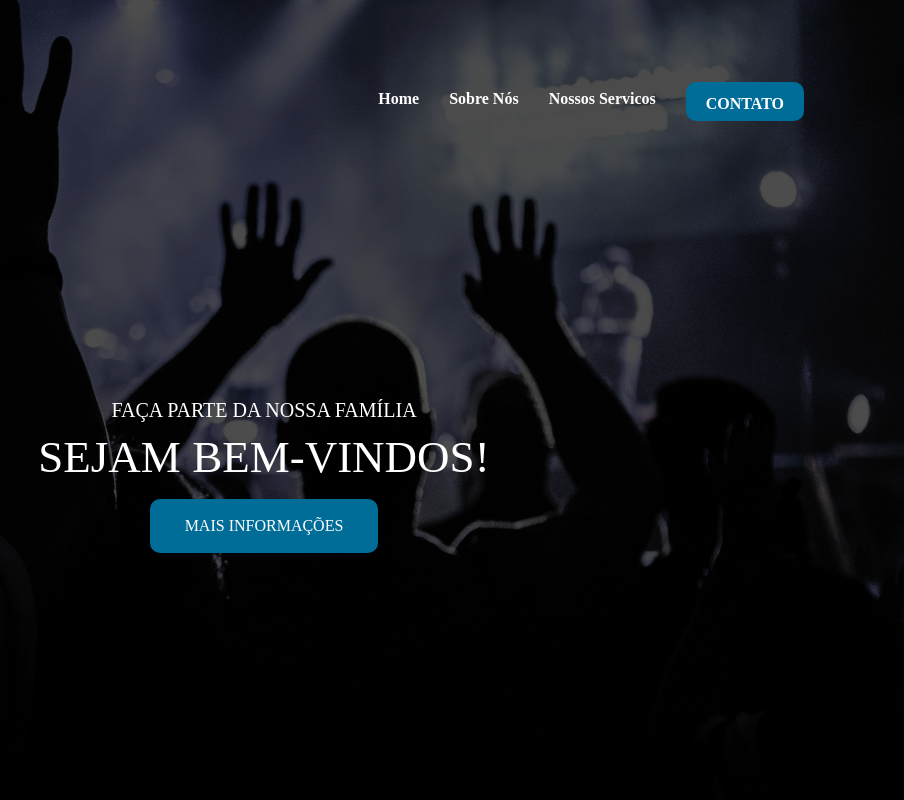
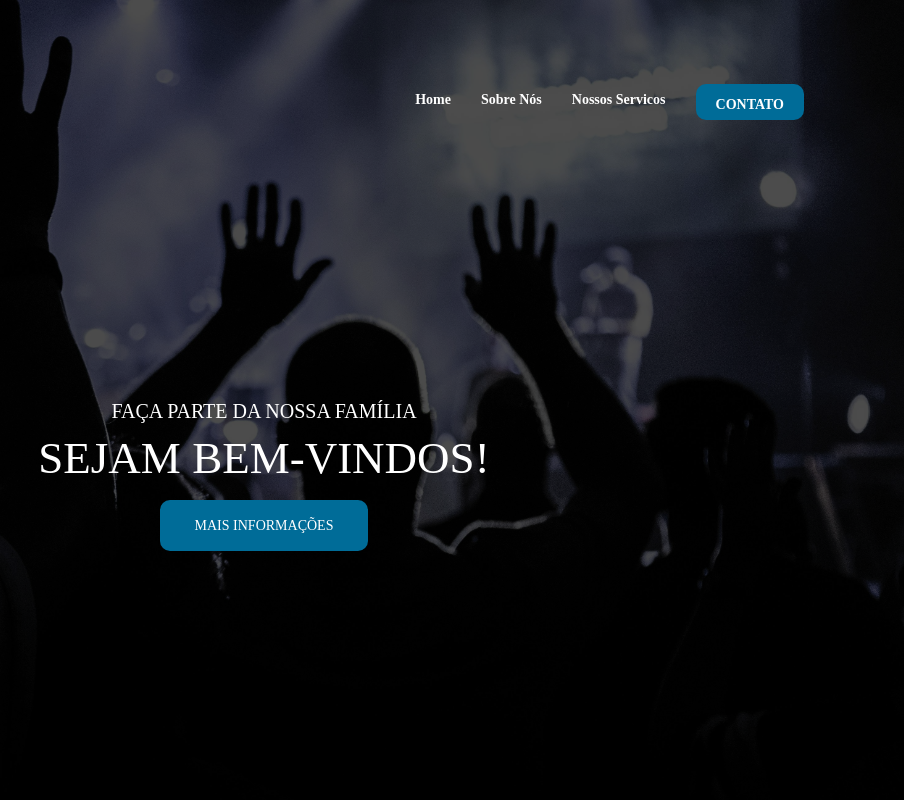
Before and after one commit to TiagoPdaS/site-fonte-da-vida, a plain HTML site: page index.html in a window 1280 px wide. Shown: the top 800 px of the page, 376-1280 px from the left. Drawn offline with nearby package versions, Linux system fonts and the light colour scheme.

Commit message:
arrumando menu

```diff
--- a/style.css
+++ b/style.css
@@ -27,7 +27,8 @@ ul.nav {
 
 a {
     text-decoration: none;
-    color: inherit;
+    color:var(--secondary-color);
+    font-size: 14px;
 }
 
 header {
@@ -43,9 +44,7 @@ header {
     z-index: 5;
     width: 100%;
     background-color: var(--background-color);
-    /* Adicionado para visibilidade */
     transition: background-color 1.5s, color 1.5s;
-    /* Adicionado para transição suave */
 
 }
 
@@ -112,6 +111,7 @@ header ul.nav li:last-child {
 @media(max-width:800px) {
     header {
         flex-direction: column;
+
 
     }
 
```
Also changed, not shown: index.html (+4 -5 lines).
